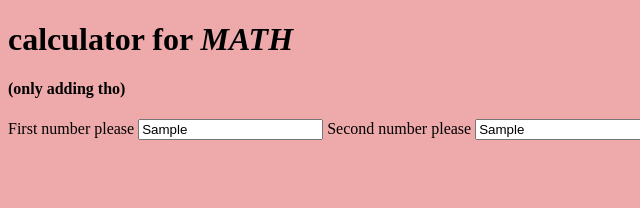
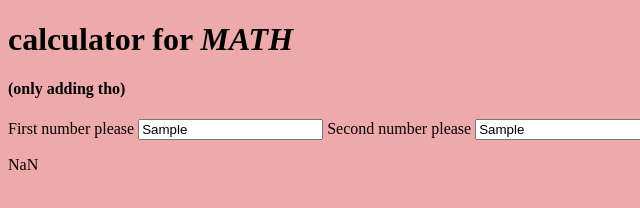
Before and after one commit to Nombru/calculator, a plain HTML site: page index.html in a window 1280 px wide. Both pictures are taken after typing "Sample", "Sample" into the empty fields and a click on the button "ADD!". Shown: the full height of the page, 0-640 px from the left. Drawn offline with Linux system fonts and the light colour scheme.

Commit message:
print result on page

```diff
--- a/index.html
+++ b/index.html
@@ -20,6 +20,9 @@
 
         <button id="addButton" type="submit" name="button">ADD!</button>
       </form>
+      <div class="answer">
+        <p><span id = "result"></span></p>
+      </div>
     </div>
   </body>
 </html>
--- a/js/scripts.js
+++ b/js/scripts.js
@@ -17,6 +17,7 @@ $(document).ready(function() {
 			//console.log(number1)
 
 			var result = add(number1,number2);
+			$("#result").text(result);
 			console.log(result);
 			event.preventDefault();
 
```
